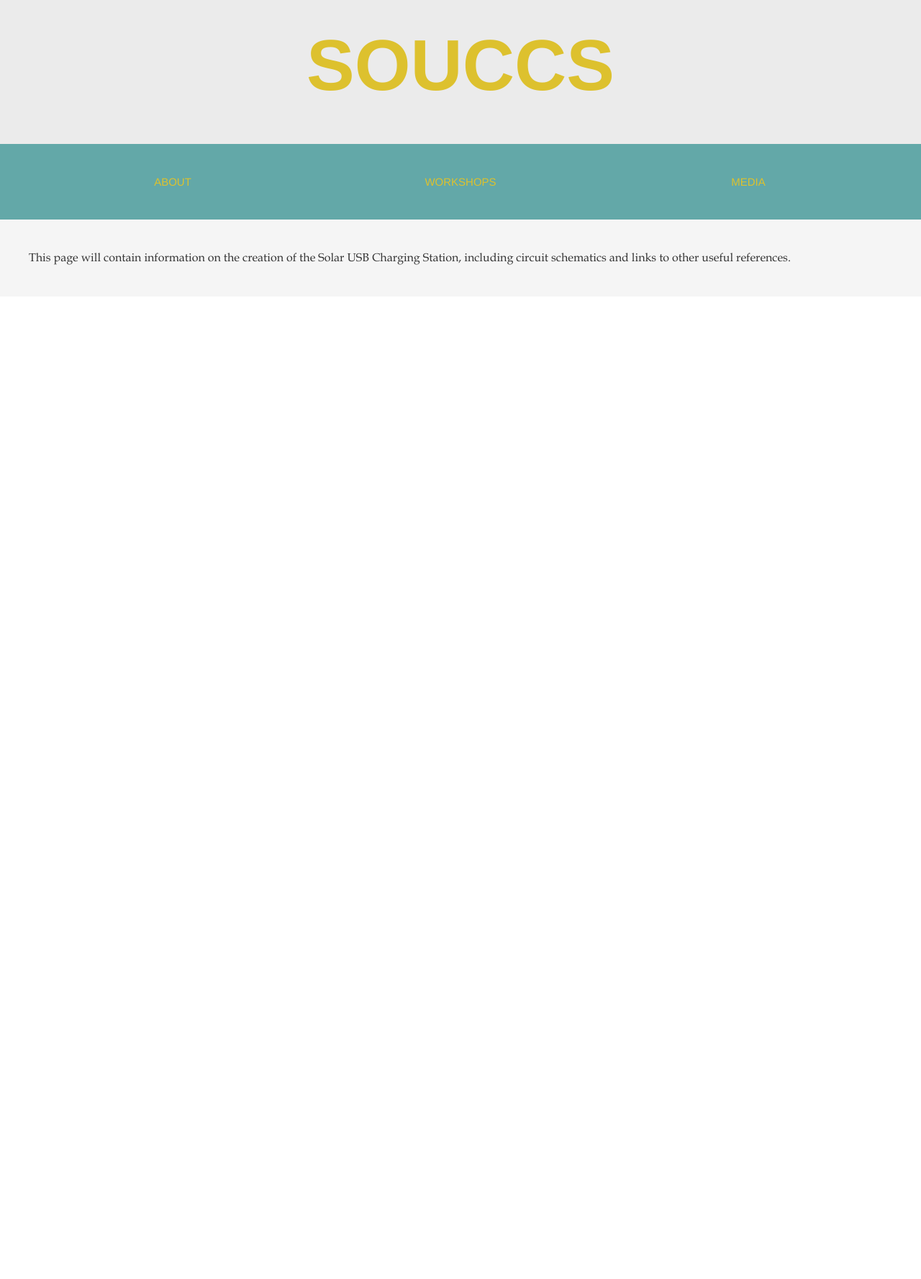
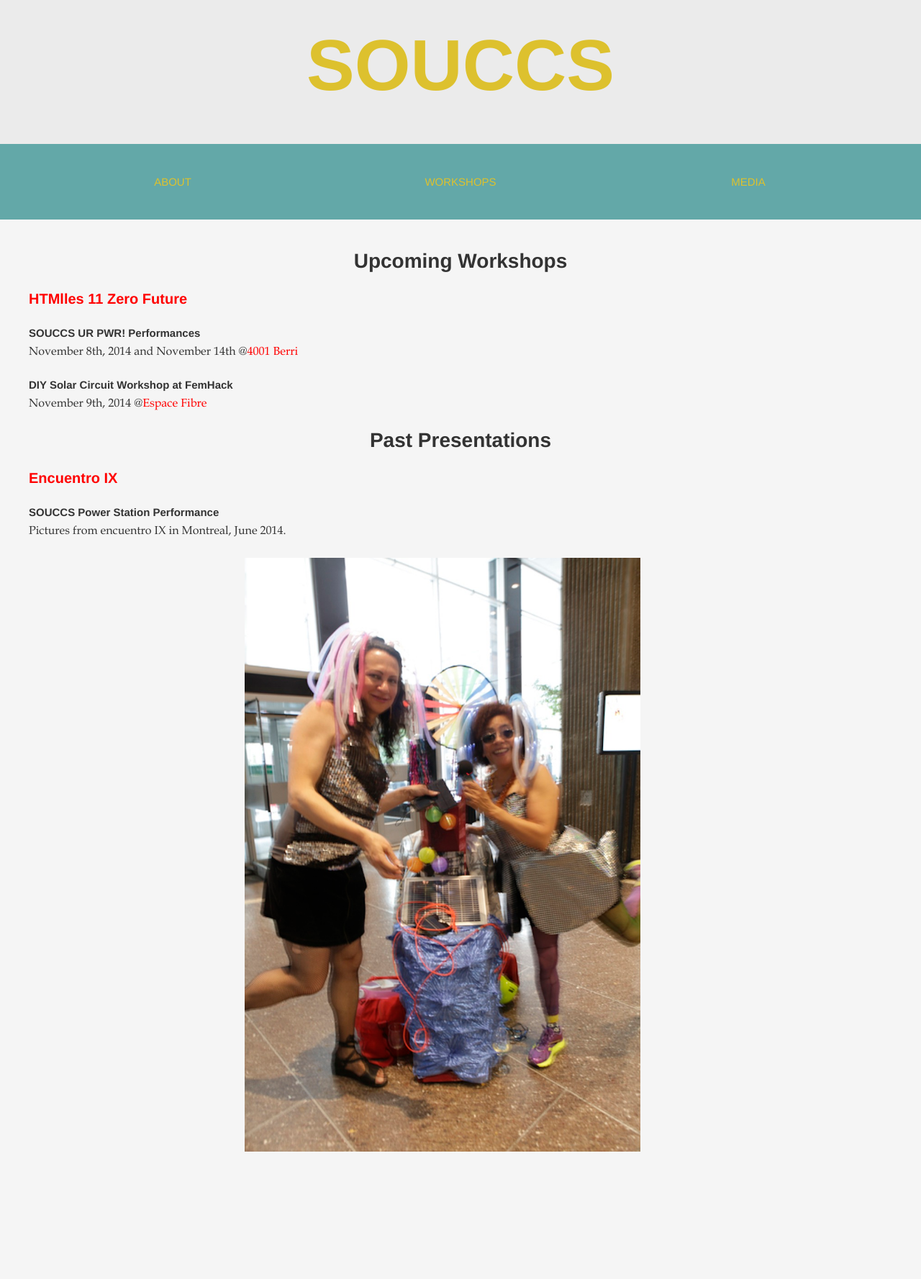
Before and after one commit to mayarichman/souccs, a Jekyll site: the page built from _posts/0100-01-01-workshops.md, in a window 1280 px wide. Shown: the whole page at 72% size. Built offline with Jekyll 4.4.1, drawn with Linux system fonts in a browser that asks for light colours; nearby versions of some CDN libraries; before the commit the page ends 900 px from its top, so only the background shows below that.

Commit message:
added workshop details and slideshow

```diff
--- a/_posts/0100-01-01-workshops.md
+++ b/_posts/0100-01-01-workshops.md
@@ -3,4 +3,29 @@ published: true
 layout: default
 title: workshops
 ---
-This page will contain information on the creation of the Solar USB Charging Station, including circuit schematics and links to other useful references.
+<div class='col12 container'>
+
+<h2 class="center">Upcoming Workshops</h2>
+<h3><a class="workshop-header" href="http://htmlles11.tumblr.com/" style="color:red;">HTMlles 11 Zero Future</a></h3>
+
+<h4>SOUCCS UR PWR! Performances</h4>
+<p>November 8th, 2014 and November 14th @<a href="http://www.studioxx.org/location-despace-au-studio-xx" style="color:red;">4001 Berri</a></p>
+
+<h4>DIY Solar Circuit Workshop at FemHack</h4>
+<p>November 9th, 2014 @<a href="http://www.espacefibre.com" style="color:red;">Espace Fibre</a></p>
+
+<h2 class="center">Past Presentations</h2>
+
+<h3><a class="workshop-header" href="http://hemisphericinstitute.org/hemi/en/enc14" style="color:red;">Encuentro IX</a></h3>
+<h4>SOUCCS Power Station Performance</h4>
+<p class="container col12">Pictures from encuentro IX in Montreal, June 2014.</p>
+<br>
+<div class="margin3 slider fade your-class container center col6">
+					<div><div class="image"><img src="{{site.baseurl}}/img/encuentro/+StellaFluxoitineBrazil.JPG" class='col11'/></div></div>
+					<div><div class="image"><img src="{{site.baseurl}}/img/encuentro/BLK+Souccs+VdW_6-14.jpg" class='col11' /></div></div>
+					<div><div class="image"><img src="{{site.baseurl}}/img/encuentro/Vdw_Blk+MimStudio303EncurentroJune2014.jpg" class='col11'/></div></div>
+					<div><div class="image"><img src="{{site.baseurl}}/img/encuentro/Vdw-Tales.JPG" class='col11'/></div></div>
+					<div><div class="image"><img src="{{site.baseurl}}/img/encuentro/Vdw+Souccs+encuentro6-14.jpg" class='col11'/></div></div>
+
+				</div>
+</div>
--- a/site.css
+++ b/site.css
@@ -121,6 +121,12 @@ a {
     transition: color 3s ease-out;
     }
 }
+.workshop-header{
+  color: red;
+}
+a.workshop-header:hover {
+    color:rgb(228, 79, 79);
+    }
 
 abbr {
   border-bottom:1px dotted #000;
```
Also changed, not shown: img/encuentro/+StellaFluxoitineBrazil.JPG (added), img/encuentro/BLK+Souccs+VdW_6-14.jpg (added), img/encuentro/Vdw+Souccs+encuentro6-14.jpg (added), img/encuentro/Vdw-Tales.JPG (added), img/encuentro/Vdw_Blk+MimStudio303EncurentroJune2014.jpg (added).
